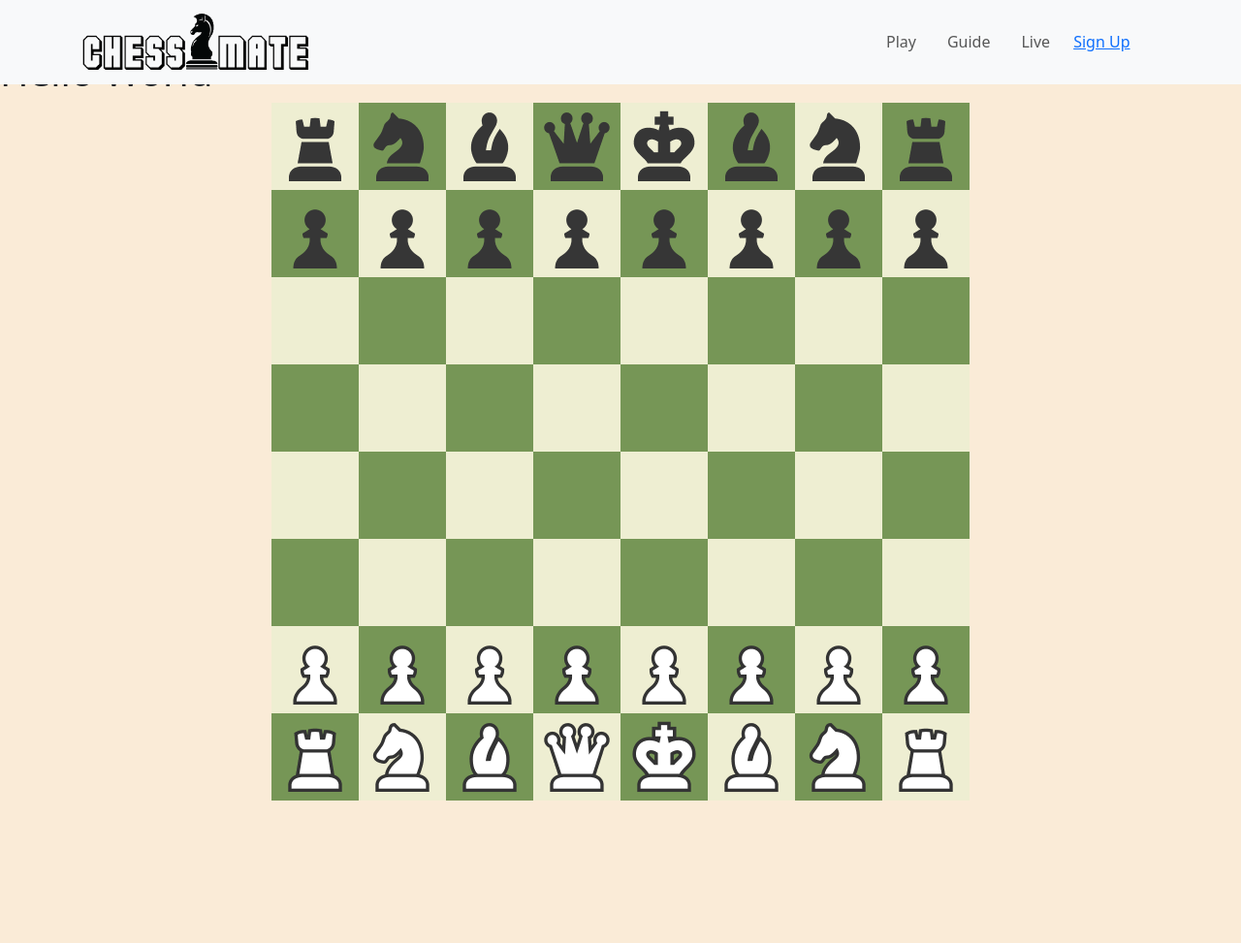
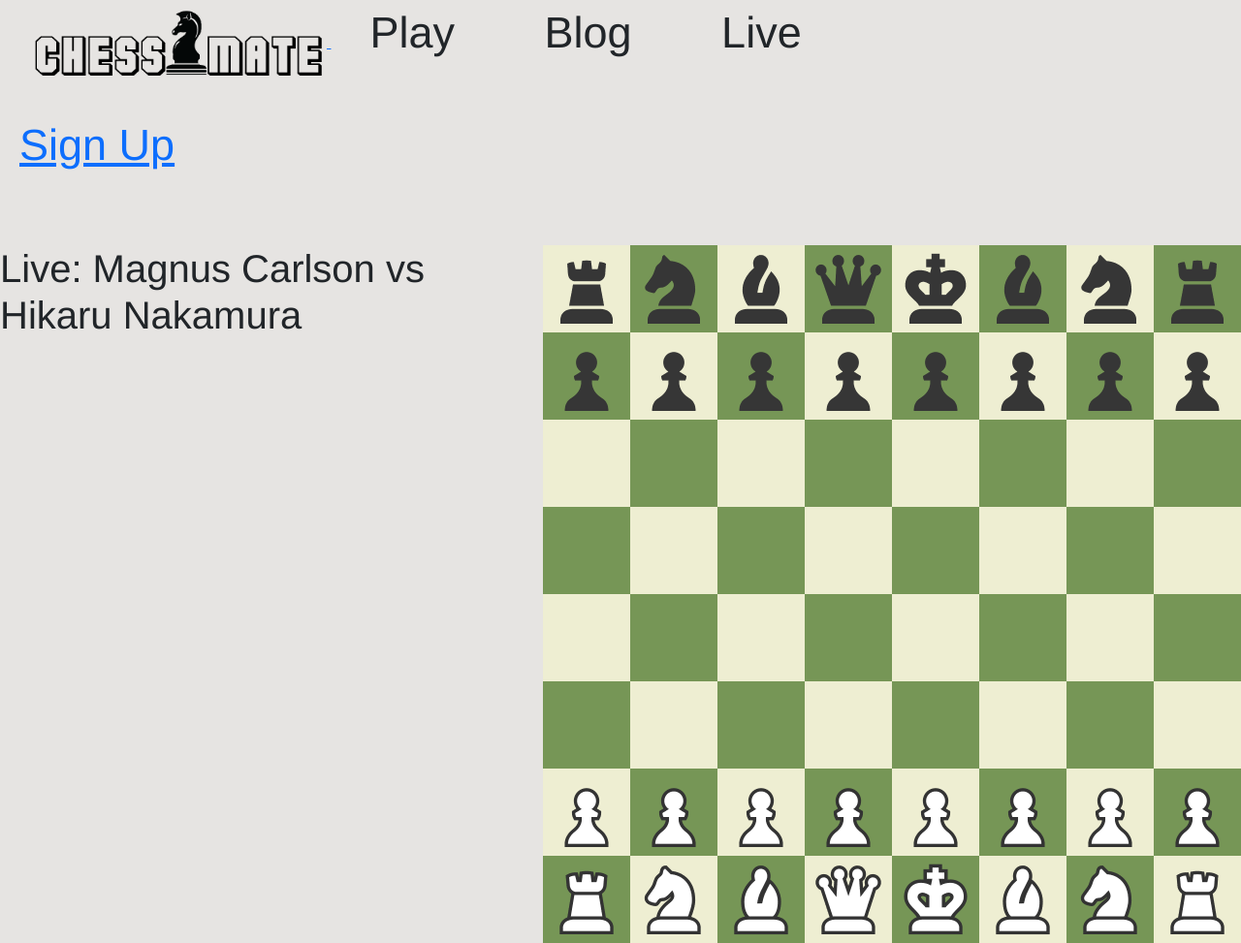
Before and after one commit to KenanMehmet/chess-mate, a Django app: page / in a window 1280 px wide. Shown: the whole page at 97% size. Before the commit the page ends 826 px from the top, so only its background shows below. Run offline with Django 4.2, Linux system fonts and the light colour scheme; some libraries are stand-ins or nearby versions.

Commit message:
change background colour and adding in title for board

```diff
--- a/chess/templates/chess/index.html
+++ b/chess/templates/chess/index.html
@@ -2,7 +2,9 @@
 {% load static %}
 {% block content %}
 <div class="container-div" style="margin-top:50px">
-    <h1>Hello World</h1>
-    <img class="board" src="{% static 'images/board.png' %}" alt="logo color">
+    <div class="board-container">
+        <h1 class="board-header">Live: Magnus Carlson vs Hikaru Nakamura</h1>
+        <img class="board" src="{% static 'images/board.png' %}" alt="logo color">
+    </div>
 </div>
 {% endblock %}
--- a/mainsite/static/css/chess-mate.css
+++ b/mainsite/static/css/chess-mate.css
@@ -1,5 +1,14 @@
 .site-background {
-    background-color: antiquewhite;
+    background-color: rgb(230, 228, 226);
+    font-family: "Helvetica";
+}
+
+.nav-link {
+    list-style-type: none;
+    margin: 20px;
+    padding: 0;
+    display: inline;
+    font-size: 45px;
 }
 
 .nav-link:hover {
@@ -7,8 +16,8 @@
 }
 
 .logo {
-    height: 30%;
-    width: 30%
+    height: 70px;
+    width: 305px;
 }
 
 .board {
@@ -17,3 +26,12 @@
     margin-left: auto;
     margin-right: auto;
 }
+
+.board-container {
+    display: flex;
+}
+
+.board-header {
+    padding: 0%;
+    margin: 0%;
+}
--- a/templates/base.html
+++ b/templates/base.html
@@ -14,19 +14,19 @@
 </head>
 
 <body class="site-background">
-    <div class="fixed-top">
-        <nav class="navbar navbar-expand-xl navbar-light bg-light">
-          <div class="container" style="padding-top: 0">
-            <a class="navbar-brand" href="{% url 'index' %}">
-              <img class="logo" src="{% static 'images/logo.png' %}" alt="logo color">
-            </a>
-            <div class="collapse navbar-collapse text-center" id="navbarSupportedContent">
-                <ul class="navbar-nav mr-auto menu-scrollable">
+    <div>
+        <nav class="">
+          <div class="" style="padding-top: 0">
+            <div class="" id="navbarSupportedContent">
+              <ul class="">
+                  <a class="" href="{% url 'index' %}">
+                    <img class="logo" src="{% static 'images/logo.png' %}" alt="logo color">
+                  </a>
                   <li class="nav-link ">
                     <a class="nav-link">Play</a>
                   </li>
                   <li class="nav-link ">
-                    <a class="nav-link">Guide</a>
+                    <a class="nav-link">Blog</a>
                   </li>
                   <li class="nav-link ">
                     <a class="nav-link">Live</a>
```
